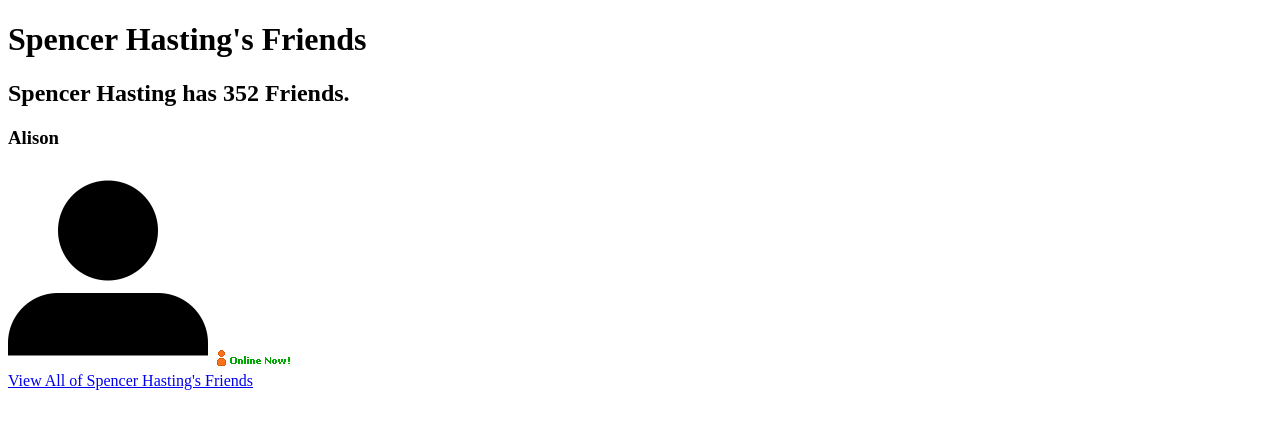
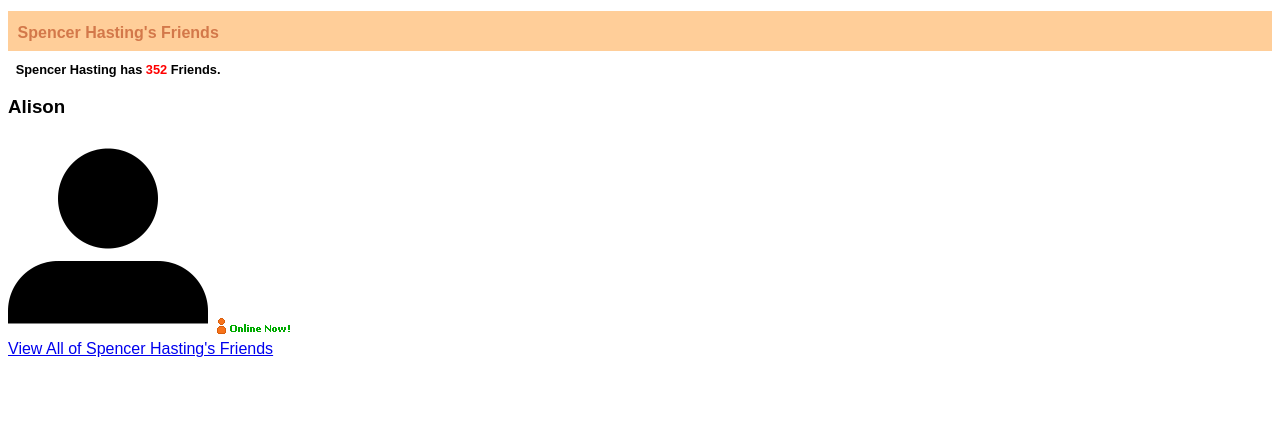
Before and after one commit to NikiGarner/top-8, a plain HTML site: page index.html in a window 1280 px wide. Drawn offline with Linux system fonts and the light colour scheme.

Commit message:
style h1 and h2 elements

```diff
--- a/css/styles.css
+++ b/css/styles.css
@@ -1 +1,20 @@
-/*This file is for your custom css.  All yours*/
+* {
+  font-family: arial, sans-serif;
+}
+
+h1 {
+  font-size: 1em;
+  font-weight: bold;
+  background-color: #ffce99;
+  color: #d3784a;
+  padding: 0.8em 0 .6em .6em;
+}
+
+h2 {
+  font-size: .8em;
+  padding-left: .6em;
+}
+
+#number-of-friends {
+  color: red;
+}
--- a/index.html
+++ b/index.html
@@ -21,7 +21,7 @@
 
   <body>
     <h1>Spencer Hasting's Friends</h1>
-    <h2>Spencer Hasting has 352 Friends.</h2>
+    <h2>Spencer Hasting has <span id="number-of-friends">352 </span>Friends.</h2>
     <div class="friend">
       <h3>Alison</h3>
       <img class="headshot" src="img/small-headshot-200-200.png" alt="small silhouette of head" />
```
